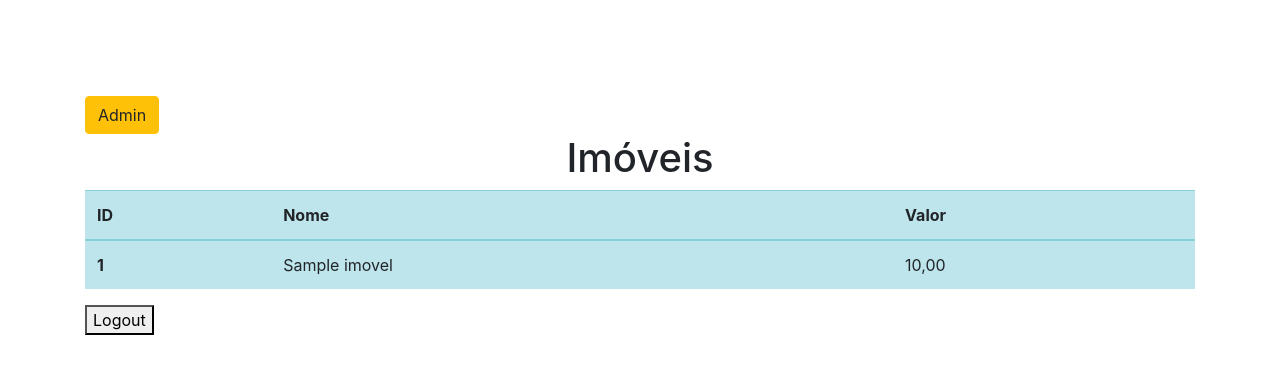
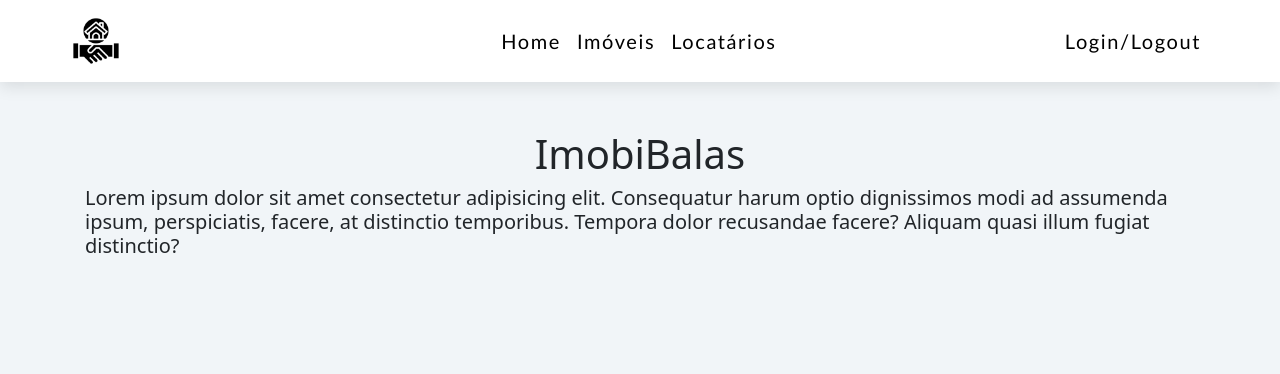
Before and after one commit to AbdalaErik/AtividadeENGII, a Django app: page /index/ in a window 1280 px wide. Shown: the top 374 px of the page. Run offline with Django 5.2, Linux system fonts and the light colour scheme; tables that the repository leaves empty hold one stand-in row (values such as "Sample post").

Commit message:
Add files via upload

```diff
--- /dev/null
+++ b/app/static/css/style.css
@@ -0,0 +1,112 @@
+* {
+    margin: 0;
+    padding: 0;
+    box-sizing: border-box;
+  }
+
+  body {
+    font-family: system-ui, -apple-system, BlinkMacSystemFont, "Segoe UI", Roboto,
+      Oxygen, Ubuntu, Cantarell, "Open Sans", "Helvetica Neue", sans-serif;
+    background: #f1f5f8;
+    line-height: 2.2;
+    font-size: 0.875rem;
+  }
+
+  ul {
+    list-style: none;
+  }
+
+  a {
+    text-decoration: none;
+  }
+
+  nav {
+    background-color: white;
+    box-shadow: 0 5px 15px rgba(0, 0, 0, 0.1);
+  }
+
+  .fa-bars {
+    font-size: 1.5rem;
+    color: #e94949;
+    cursor: pointer;
+  }
+
+  .fa-bars:hover {
+    color: black;
+  }
+
+  .menu a {
+    color: grey;
+    letter-spacing: 0.1rem;
+    display: block;
+    padding: 0.5rem 1rem 0.5rem 3.5rem;
+    transition: all 0.3s linear;
+  }
+
+  .menu a:hover {
+    background: #f8a5a5;
+    color: #e94949;
+    padding-left: 5rem;
+  }
+
+  .menu {
+    height: 0;
+    overflow: hidden;
+    transition: all 0.3s linear;
+  }
+
+  .show-menu {
+    height: 10rem;
+  }
+
+  header {
+    display: flex;
+    align-items: center;
+    justify-content: space-between;
+    padding: 1rem;
+  }
+
+  @media (min-width: 800px) {
+    main {
+      max-width: 1170px;
+      margin: 0 auto;
+      display: flex;
+      align-items: center;
+      justify-content: space-between;
+      padding: 1rem;
+    }
+
+    header {
+      padding: 0;
+    }
+
+    .fa-bars {
+      display: none;
+    }
+
+    .menu {
+      height: auto;
+      display: flex;
+    }
+
+    .menu a {
+      padding: 0;
+      margin: 0 0.5rem;
+    }
+    .menu a:hover {
+      padding: 0;
+      background: transparent;
+    }
+  }
+
+.titulo{
+  color: black;
+  font-weight: "bold";
+  font-family: 'Trebuchet MS', 'Lucida Sans Unicode', 'Lucida Grande', 'Lucida Sans', Arial, sans-serif;
+  font-size: 20px;
+}
+
+.login {
+  justify-content: space-between;
+  /*padding-left: 80px;*/
+}
--- /dev/null
+++ b/app/static/js/index.js
@@ -0,0 +1,8 @@
+"use strict";
+
+const bar = document.querySelector(".fa-bars");
+const menu = document.querySelector(".menu");
+
+const showMenu = bar.addEventListener("click", () =>
+  menu.classList.toggle("show-menu")
+);
--- a/app/templates/index.html
+++ b/app/templates/index.html
@@ -1,36 +1,46 @@
+{% load static %}
+
 <!DOCTYPE html>
 <html lang="en">
 <head>
     <meta charset="UTF-8">
     <meta name="viewport" content="width=device-width, initial-scale=1.0">
     <link href="https://cdn.jsdelivr.net/npm/bootstrap@4.3.1/dist/css/bootstrap.min.css" rel="stylesheet">
-    <title>Loja</title>
+    <link rel="stylesheet" href="{% static 'css/style.css' %}"/>
+    <script src="{% static 'js/index.js' %}"></script>
+    <title>ImobiBalas</title>
 </head>
 <body>
-
-<div class="container mt-5">
-<button class="btn btn-warning mt-5" onclick="window.location.href='/admin/'">Admin</button>
-    <h1 class="text-center">Imóveis</h1>
-    <table class="table table-info">
-        <thread>
-            <tr>
-                <th>ID</th>
-                <th>Nome</th>
-                <th>Valor</th>
-            </tr>
-        </thread>
-        <tbody>
-            {% for imovel in imoveis %}
-            <tr>
-                <td><strong>{{ imovel.id }}</strong></td>
-                <td>{{ imovel.nome }}</td>
-                <td>{{ imovel.valor }}</td>
-            </tr>
-            {% endfor %}
-        </tbody>
-    </table>
-    <button onclick="window.location.href='/logout/'">Logout</button>
-</div>
+    <nav>
+        <main>
+          <header>
+            <a href="/index"><img src="{% static 'img/Imobiliaria.png' %}" width="50" height="50" alt="logo"/></a>
+            <i class="fa fa-bars" aria-hidden="true"></i>
+          </header>
+          <ul class="menu" style="margin-bottom:0; margin-left:100px;">
+            <li>
+              <a href="/index"><span class="titulo">Home</span></a>
+            </li>
+            <li>
+              <a href="/imoveis"><span class="titulo">Imóveis</span></a>
+            </li>
+            <li>
+              <a href="/locatarios"><span class="titulo">Locatários</span></a>
+            </li>
+          </ul>
+          <ul class="menu" style="margin-bottom:0;">
+            <li>
+                <a href='/logout/'><span class="titulo login">Login/Logout</span></a>
+            </li>
+          </ul>
+        </main>
+    </nav>
+    {% block content %}
+    <div class="container mt-5">
+        <h1 class="text-center">ImobiBalas</h1>
+        <h5>Lorem ipsum dolor sit amet consectetur adipisicing elit. Consequatur harum optio dignissimos modi ad assumenda ipsum, perspiciatis, facere, at distinctio temporibus. Tempora dolor recusandae facere? Aliquam quasi illum fugiat distinctio?</h5>
+    </div>
+    {% endblock %}
 
 <script src="https://cdn.jsdelivr.net/npm/bootstrap@5.1.3/dist/js/bootstrap.bundle.min.js"></script>
 
--- a/app/views.py
+++ b/app/views.py
@@ -49,3 +49,17 @@ class IndexView(View):
     def post(self, request):
 
         pass
+
+class ImoveisView(View):
+
+    def get(self, request):
+
+        imoveis = {
+            'imoveis':Imovel.objects.all()
+        }
+
+        return render(request, 'imoveis.html', imoveis)
+
+    def post(self, request):
+
+        pass
--- a/config/urls.py
+++ b/config/urls.py
@@ -23,4 +23,5 @@ urlpatterns = [
     path("", LoginView.as_view(), name="login"),
     path('logout/', LogoutView.as_view(), name='logout'),
     path('index/', IndexView.as_view(), name='index'),
+    path('imoveis/', ImoveisView.as_view(), name='imoveis'),
 ]
```
Also changed, not shown: app/templates/imoveis.html (added, +31 -0 lines), app/admin.py (line endings or trailing spaces), app/static/img/Imobiliaria.png (added).
